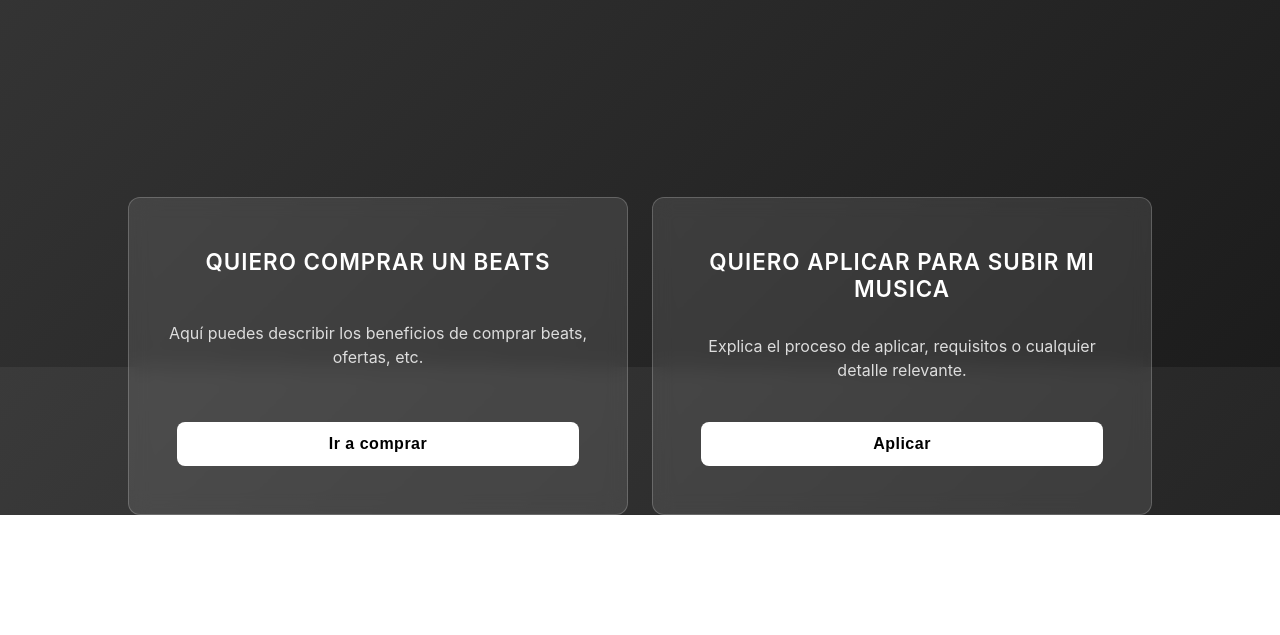
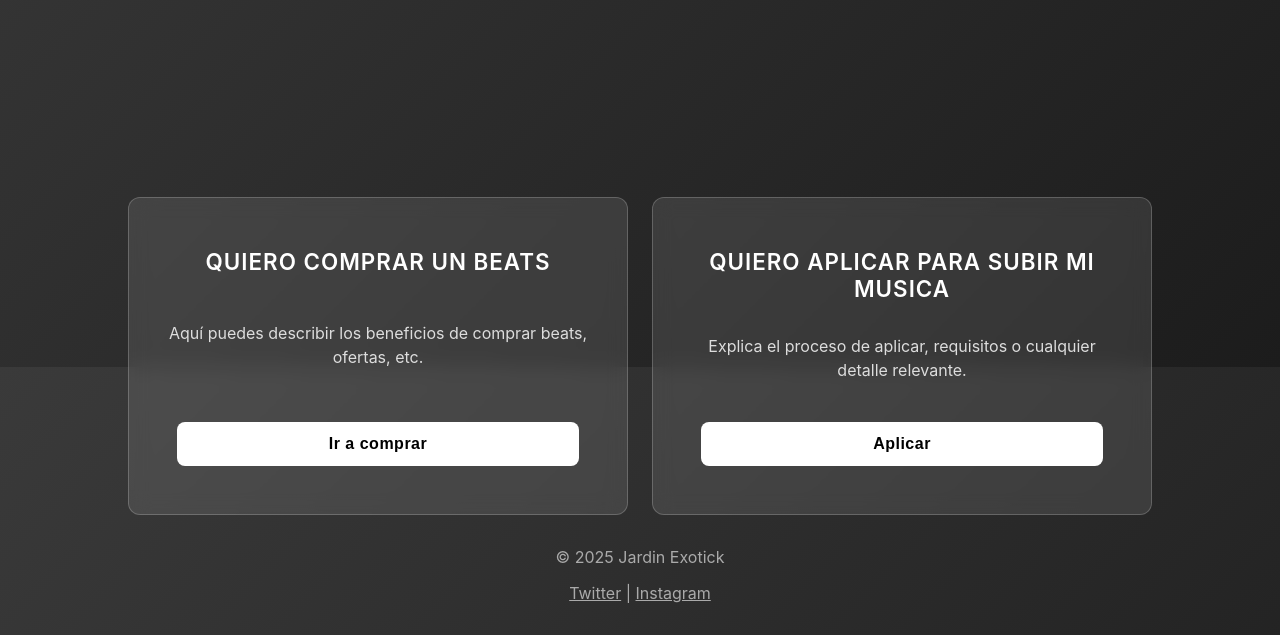
Before and after one commit to muellebeats/jardinexotick, a plain HTML site: page index.html in a window 1280 px wide. Shown: the part 433-1068 px from the top of the page. Before the commit the page ends 948 px from the top, so only its background shows below. Drawn offline with Linux system fonts and the light colour scheme.

Commit message:
Update index.html

```diff
--- a/index.html
+++ b/index.html
@@ -208,4 +208,10 @@
     }, 2000);
   </script>
 </body>
+  <footer style="padding: 1rem; text-align: center; color: #aaa;">
+  <p>© 2025 Jardin Exotick</p>
+  <p><a href="https://twitter.com/jardinexotick" style="color: #aaa;">Twitter</a> |
+     <a href="https://instagram.com/jardinexotick" style="color: #aaa;">Instagram</a></p>
+</footer>
+
 </html>
```
